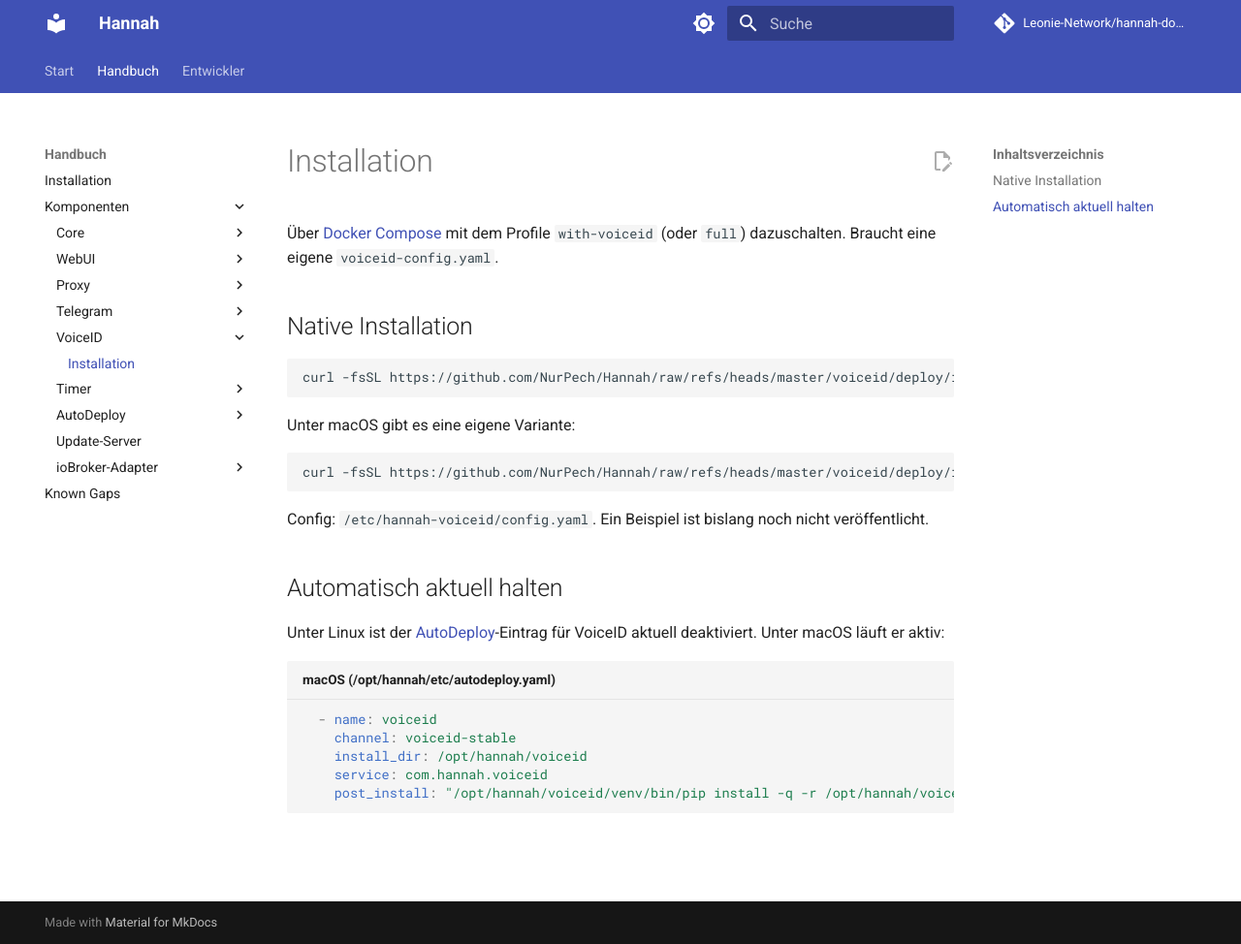
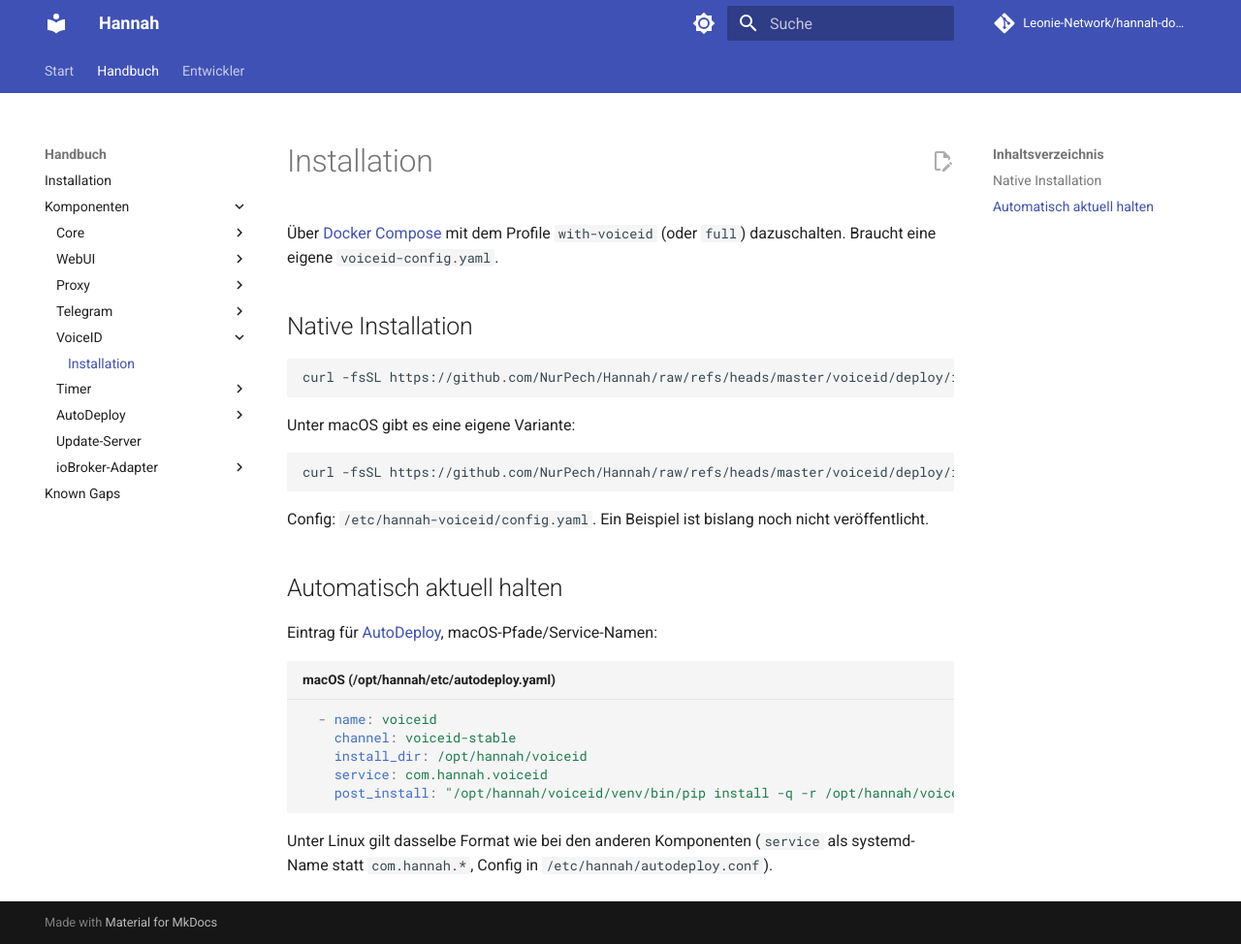
Before and after one commit to Leonie-Network/hannah-docs, an MkDocs documentation site: the page built from docs/components/voiceid/installation.md, in a window 1280 px wide and 974 px high. Shown: the whole window at 97% size. Built offline with MkDocs 1.6.1 and Material for MkDocs 9.7.7, drawn with Linux system fonts in a browser that asks for light colours; comment, search, counter and statistics services are not loaded.

Commit message:
docs: fix false claim that VoiceID's Auto-Update is disabled on Linux
It's not disabled on Linux as a platform fact - it was just commented
out in her own personal config because she happens to run VoiceID on
a Mac. Wrongly generalized a personal setup detail into a product
claim.

Co-Authored-By: Claude Sonnet 5 <noreply@anthropic.com>

````diff
--- a/docs/components/voiceid/installation.md
+++ b/docs/components/voiceid/installation.md
@@ -20,8 +20,7 @@ veröffentlicht.
 
 ## Automatisch aktuell halten
 
-Unter Linux ist der [AutoDeploy](../autodeploy/index.md)-Eintrag für VoiceID aktuell
-deaktiviert. Unter macOS läuft er aktiv:
+Eintrag für [AutoDeploy](../autodeploy/index.md), macOS-Pfade/Service-Namen:
 
 ```yaml title="macOS (/opt/hannah/etc/autodeploy.yaml)"
   - name: voiceid
@@ -30,3 +29,6 @@ deaktiviert. Unter macOS läuft er aktiv:
     service: com.hannah.voiceid
     post_install: "/opt/hannah/voiceid/venv/bin/pip install -q -r /opt/hannah/voiceid/requirements.txt"
 ```
+
+Unter Linux gilt dasselbe Format wie bei den anderen Komponenten (`service` als
+systemd-Name statt `com.hannah.*`, Config in `/etc/hannah/autodeploy.conf`).
````
